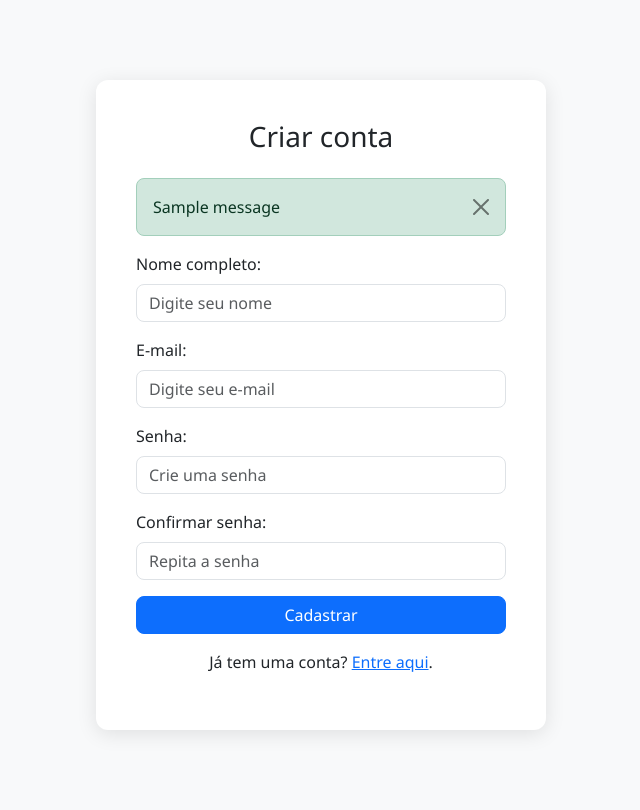
After one commit to gusgcv/projeto-academia-faculdade, a Flask app: page /register in a window 1280 px wide. The commit adds this page. Shown: the whole page, without its empty margins (319-959 px from the left). Run offline with Flask 3, Linux system fonts and the light colour scheme; tables that the repository leaves empty hold one stand-in row (values such as "Sample post"); one stand-in notice (Sample message) is shown.

Commit message:
sistema de login/registro

```diff
--- a/app.py
+++ b/app.py
@@ -1,9 +1,11 @@
 import os
 from werkzeug.utils import secure_filename
-from flask import Flask, render_template, request, redirect, url_for
+from werkzeug.security import generate_password_hash, check_password_hash
+from flask import Flask, render_template, request, redirect, url_for, session, flash
 from flask_sqlalchemy import SQLAlchemy
 
 app = Flask(__name__)
+app.secret_key = 'senha_user'
 basedir = os.path.abspath(os.path.dirname(__file__))
 app.config['SQLALCHEMY_DATABASE_URI'] = 'sqlite:///' + os.path.join(basedir, 'academia.db')
 app.config['SQLALCHEMY_TRACK_MODIFICATIONS'] = False
@@ -12,6 +14,19 @@ os.makedirs(app.config['UPLOAD_FOLDER'], exist_ok=True)
 
 db = SQLAlchemy(app)
 
+
+class Usuario(db.Model):
+    __tablename__ = 'usuarios'
+    id = db.Column(db.Integer, primary_key=True)
+    nome = db.Column(db.String(100), nullable=False)
+    email = db.Column(db.String(100), unique=True, nullable=False)
+    senha_hash = db.Column(db.String(200), nullable=False)
+
+    def set_senha(self, senha):
+        self.senha_hash = generate_password_hash(senha)
+
+    def verificar_senha(self, senha):
+        return check_password_hash(self.senha_hash, senha)
 
 class Aluno(db.Model):
     __tablename__ = 'alunos'
@@ -158,7 +173,7 @@ def editar_aluno(aluno_id):
 @app.route('/aluno/excluir/<int:aluno_id>', methods=['POST'])
 def excluir_aluno(aluno_id):
     aluno_para_excluir = Aluno.query.get_or_404(aluno_id)
-    if aluno_para_exluir.foto != 'default.png':
+    if aluno_para_excluir.foto != 'default.png':
         try:
             os.remove(os.path.join(app.config['UPLOAD_FOLDER'], aluno.foto))
         except OSError:
@@ -234,7 +249,7 @@ def editar_funcionario(funcionario_id):
 @app.route('/funcionario/excluir/<int:funcionario_id>', methods=['POST'])
 def excluir_funcionario(funcionario_id):
     funcionario_para_excluir = Funcionario.query.get_or_404(funcionario_id)
-    if funcionario_para_exluir.foto != 'default.png':
+    if funcionario_para_excluir.foto != 'default.png':
         try:
             os.remove(os.path.join(app.config['UPLOAD_FOLDER'], funcionario_para_excluir.foto))
         except OSError:
@@ -335,6 +350,66 @@ def excluir_item_treino(item_id):
     db.session.commit()
     return redirect(url_for('gerenciar_treinos', aluno_id=aluno_id))
 
+@app.route('/register', methods=['GET', 'POST'])
+def register():
+    if request.method == 'POST':
+        nome = request.form.get('nome')
+        email = request.form.get('email')
+        senha = request.form.get('senha')
+        confirmar = request.form.get('confirmar')
+
+        if senha != confirmar:
+            flash('As senhas não coincidem.', 'danger')
+            return redirect(url_for('register'))
+
+        usuario_existente = Usuario.query.filter_by(email=email).first()
+        if usuario_existente:
+            flash('E-mail já cadastrado. Tente outro.', 'warning')
+            return redirect(url_for('register'))
+
+        senha_hash = generate_password_hash(senha)
+        # ✅ Campo corrigido aqui
+        novo_usuario = Usuario(nome=nome, email=email, senha_hash=senha_hash)
+
+        db.session.add(novo_usuario)
+        db.session.commit()
+
+        flash('Cadastro realizado com sucesso! Faça login.', 'success')
+        return redirect(url_for('login'))
+
+    return render_template('register.html')
+
+@app.route('/login', methods=['GET', 'POST'])
+def login():
+    if request.method == 'POST':
+        email = request.form['email']
+        senha = request.form['senha']
+
+        usuario = Usuario.query.filter_by(email=email).first()
+
+        if usuario and usuario.verificar_senha(senha):
+            session['usuario_id'] = usuario.id
+            session['usuario_nome'] = usuario.nome
+            flash(f'Bem-vindo, {usuario.nome}!', 'success')
+            return redirect(url_for('dashboard'))
+        else:
+            flash('E-mail ou senha incorretos.', 'danger')
+            return redirect(url_for('login'))
+    return render_template('login.html')
+
+@app.route('/dashboard')
+def dashboard():
+    if 'usuario_id' not in session:
+        flash('Você precisa fazer login primeiro.', 'warning')
+        return redirect(url_for('login'))
+    return render_template('dashboard.html', nome=session['usuario_nome'])
+
+@app.route('/logout')
+def logout():
+    session.clear()
+    flash('Logout realizado com sucesso.', 'info')
+    return redirect(url_for('login'))
+
 if __name__ == '__main__':
     with app.app_context():
         db.create_all()
--- /dev/null
+++ b/templates/register.html
@@ -0,0 +1,81 @@
+<!DOCTYPE html>
+<html lang="pt-br">
+<head>
+    <meta charset="UTF-8">
+    <meta name="viewport" content="width=device-width, initial-scale=1.0">
+    <title>Cadastro - Academia</title>
+    <link href="https://cdn.jsdelivr.net/npm/bootstrap@5.3.2/dist/css/bootstrap.min.css" rel="stylesheet">
+    <style>
+        body {
+            background: #f8f9fa;
+            font-family: 'Segoe UI', sans-serif;
+        }
+        .register-container {
+            max-width: 450px;
+            margin: 80px auto;
+            padding: 40px;
+            background: #fff;
+            border-radius: 12px;
+            box-shadow: 0 4px 20px rgba(0,0,0,0.1);
+        }
+        .form-control {
+            border-radius: 8px;
+        }
+        .btn-primary {
+            border-radius: 8px;
+            width: 100%;
+        }
+        .alert {
+            border-radius: 8px;
+        }
+    </style>
+</head>
+<body>
+    <div class="register-container">
+        <h3 class="text-center mb-4">Criar conta</h3>
+
+        <!-- Mensagens flash -->
+        {% with messages = get_flashed_messages(with_categories=True) %}
+          {% if messages %}
+            {% for category, message in messages %}
+              <div class="alert alert-{{ category }} alert-dismissible fade show" role="alert">
+                {{ message }}
+                <button type="button" class="btn-close" data-bs-dismiss="alert" aria-label="Close"></button>
+              </div>
+            {% endfor %}
+          {% endif %}
+        {% endwith %}
+
+        <form method="POST" action="{{ url_for('register') }}">
+            <div class="mb-3">
+                <label for="nome" class="form-label">Nome completo:</label>
+                <input type="text" class="form-control" name="nome" id="nome" placeholder="Digite seu nome" required>
+            </div>
+
+            <div class="mb-3">
+                <label for="email" class="form-label">E-mail:</label>
+                <input type="email" class="form-control" name="email" id="email" placeholder="Digite seu e-mail" required>
+            </div>
+
+            <div class="mb-3">
+                <label for="senha" class="form-label">Senha:</label>
+                <input type="password" class="form-control" name="senha" id="senha" placeholder="Crie uma senha" required>
+            </div>
+
+            <div class="mb-3">
+                <label for="confirmar" class="form-label">Confirmar senha:</label>
+                <input type="password" class="form-control" name="confirmar" id="confirmar" placeholder="Repita a senha" required>
+            </div>
+
+            <button type="submit" class="btn btn-primary">Cadastrar</button>
+        </form>
+
+        <p class="text-center mt-3">
+            Já tem uma conta?
+            <a href="{{ url_for('login') }}">Entre aqui</a>.
+        </p>
+    </div>
+
+    <script src="https://cdn.jsdelivr.net/npm/bootstrap@5.3.2/dist/js/bootstrap.bundle.min.js"></script>
+</body>
+</html>
```
Also changed, not shown: templates/base.html (+13 -5 lines), templates/login.html (added, +71 -0 lines), academia.db.
